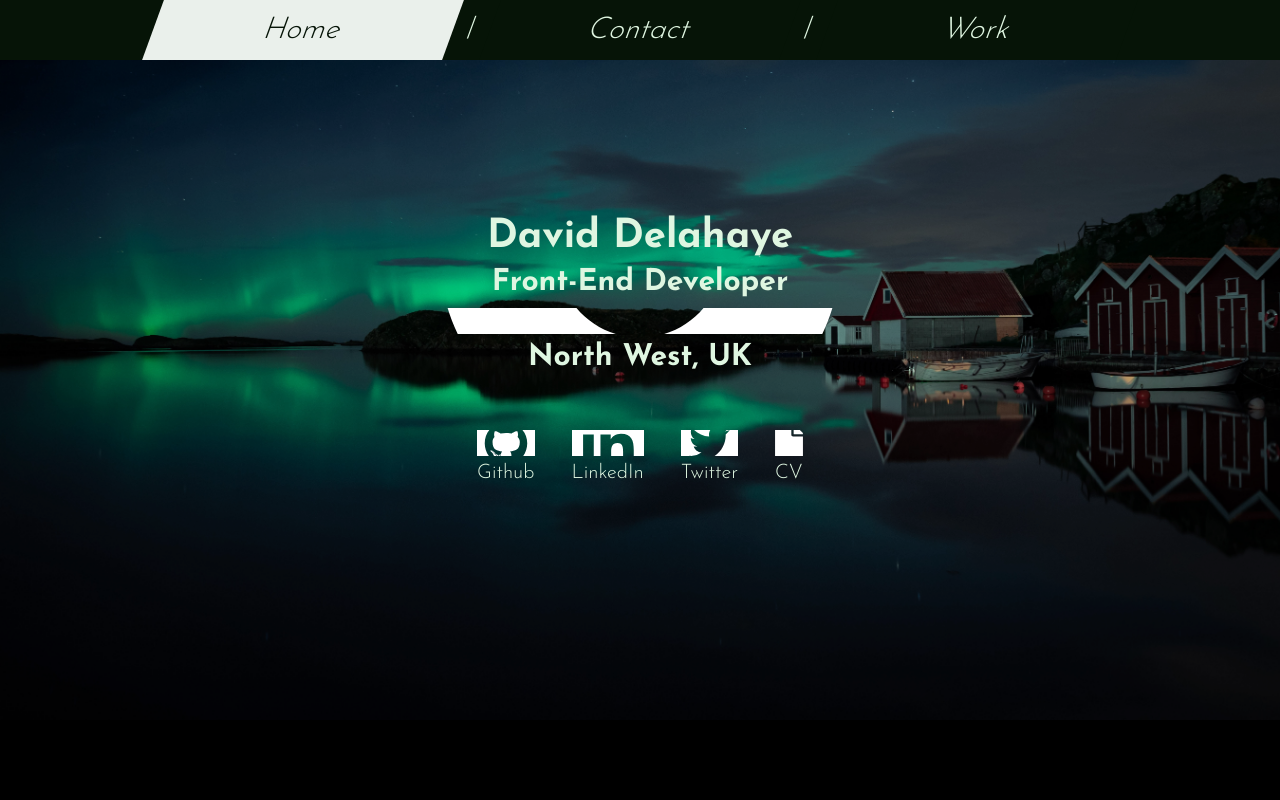
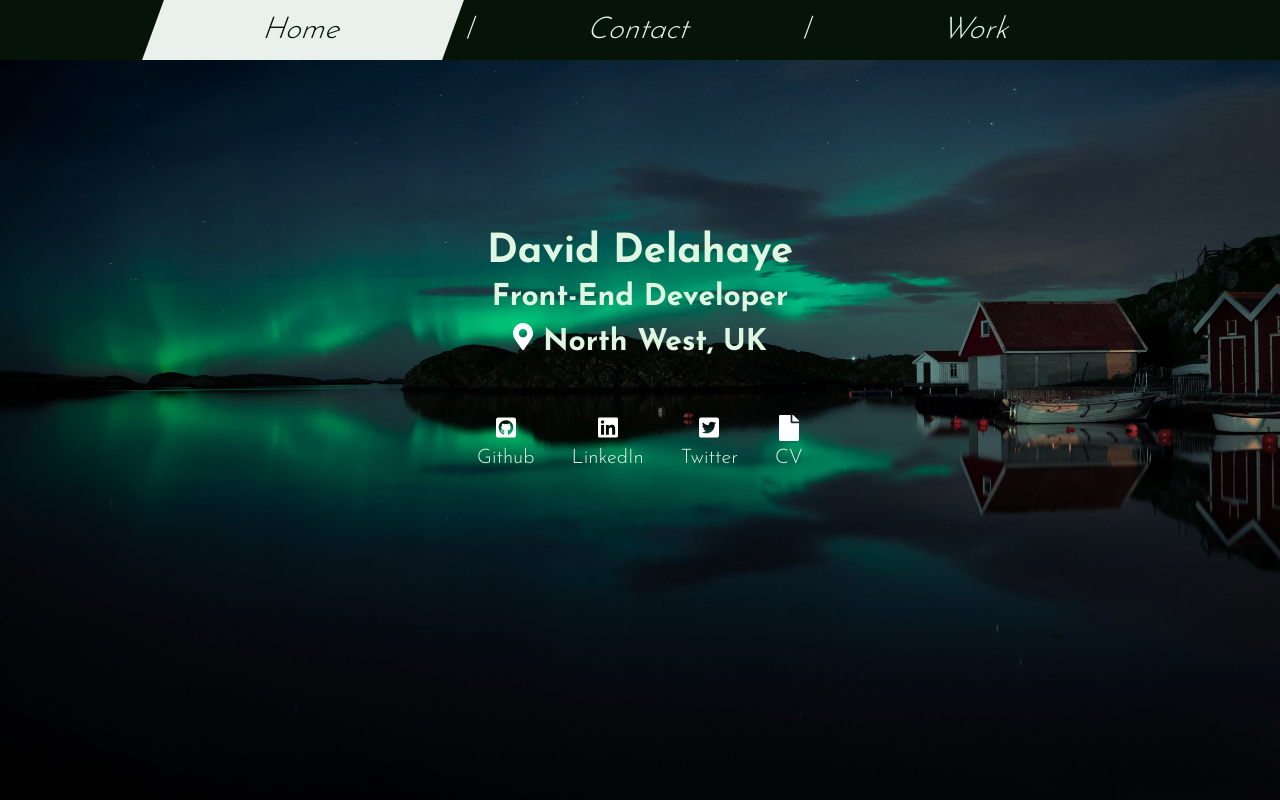
Before and after one commit to David-Delahaye/David-Delahaye.github.io, a Next.js app: page / in a window 1280 px wide. Shown: the top 800 px of the page. Built offline with nearby package versions, Linux system fonts and the light colour scheme.

Commit message:
add image styling

```diff
--- a/components/Header.js
+++ b/components/Header.js
@@ -12,7 +12,7 @@ export default function Header() {
           <h1>David Delahaye</h1>
           <h2>Front-End Developer</h2>
           <h2>
-            <img className="icon" src="/location.svg" /> North West, UK
+            <img className="social-icon" src="/location.svg" /> North West, UK
           </h2>
           <Icons />
         </motion.div>
--- a/components/ScrollDown.js
+++ b/components/ScrollDown.js
@@ -17,7 +17,7 @@ export default function ScrollDown() {
   //useEffect(() => yRange.onChange((v) => setIsComplete(v >= 1)), [yRange]);
 
   return (
-    <svg className="scrollDown" viewBox="0 0 60 60">
+    <svg className="scrollDown" viewBox="0 0 60 60" style={{ zIndex: "0" }}>
       <motion.path
         fill="none"
         strokeWidth="5"
--- a/components/icons.js
+++ b/components/icons.js
@@ -7,7 +7,7 @@ export default function Icons() {
         target="_blank"
         rel="noopener noreferrer"
       >
-        Github<img src="/github.svg"></img>
+        Github<img className="social-icon" src="/github.svg"></img>
       </a>
       <a
         href="https://www.linkedin.com/in/david-delahaye-5643381b8/"
@@ -15,7 +15,7 @@ export default function Icons() {
         target="_blank"
         rel="noopener noreferrer"
       >
-        LinkedIn<img src="/linkedin.svg"></img>
+        LinkedIn<img className="social-icon" src="/linkedin.svg"></img>
       </a>
       <a
         href="https://twitter.com/DavDelahaye"
@@ -23,7 +23,7 @@ export default function Icons() {
         target="_blank"
         rel="noopener noreferrer"
       >
-        Twitter<img src="/twitter.svg"></img>
+        Twitter<img className="social-icon" src="/twitter.svg"></img>
       </a>
       <a
         href="https://drive.google.com/file/d/1Q8H-iQLuyZKyWx3NHJXiicH_xiWT-bpQ/view?usp=sharing"
@@ -31,7 +31,7 @@ export default function Icons() {
         target="_blank"
         rel="noopener noreferrer"
       >
-        CV<img src="/cv.svg"></img>
+        CV<img className="social-icon" src="/cv.svg"></img>
       </a>
     </div>
   );
--- a/styles/globals.css
+++ b/styles/globals.css
@@ -56,6 +56,10 @@ img {
   overflow: hidden;
 }
 
+.social-icon {
+  width: 1rem;
+}
+
 header {
   position: relative;
   color: #dff6e1;
@@ -88,12 +92,9 @@ header .splash .splash-image-wrapper {
   z-index: -1;
 }
 
-header .splash .splash-image-wrapper div {
+header .splash .splash-image-wrapper .splash-image {
   width: 100%;
   height: 100%;
-}
-
-header .splash .splash-image-wrapper div .splash-image {
   -o-object-fit: cover;
      object-fit: cover;
   -o-object-position: left;
@@ -204,7 +205,7 @@ header .bar .nav .selected {
 }
 
 .icons img {
-  height: 1.3rem;
+  width: 1rem;
   -o-object-fit: cover;
      object-fit: cover;
   -o-object-position: center;
--- a/styles/globals.scss
+++ b/styles/globals.scss
@@ -55,6 +55,10 @@ img {
   overflow: hidden;
 }
 
+.social-icon {
+  width: 1rem;
+}
+
 header {
   position: relative;
   color: $light-color;
@@ -77,13 +81,11 @@ header {
       right: 0px;
       bottom: 0px;
       z-index: -1;
-      div {
+      .splash-image {
         width: 100%;
         height: 100%;
-        .splash-image {
-          object-fit: cover;
-          object-position: left;
-        }
+        object-fit: cover;
+        object-position: left;
       }
     }
     .splash-text {
@@ -163,7 +165,7 @@ header {
     justify-content: space-around;
   }
   img {
-    height: 1.3rem;
+    width: 1rem;
     object-fit: cover;
     object-position: center;
     margin: auto;
```
Also changed, not shown: 1 other file (tests, documents, lock files or other folders).
